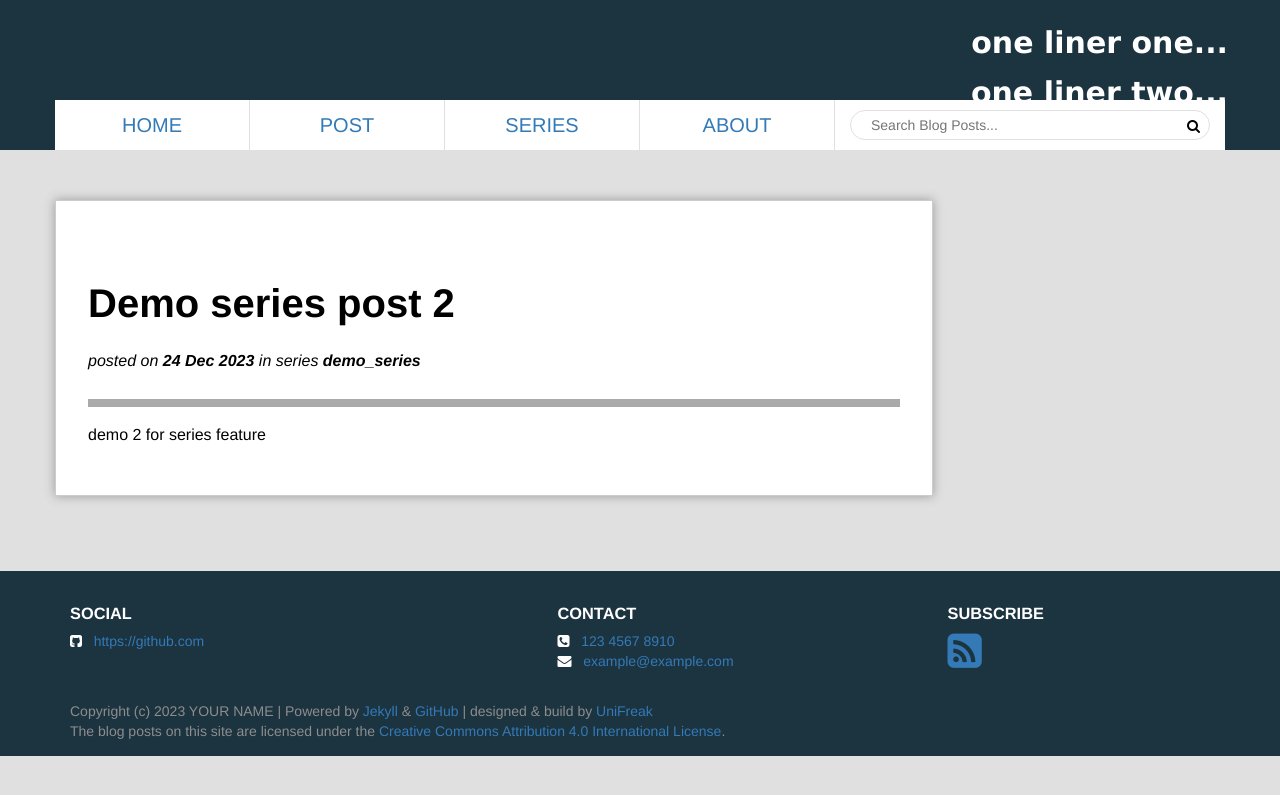
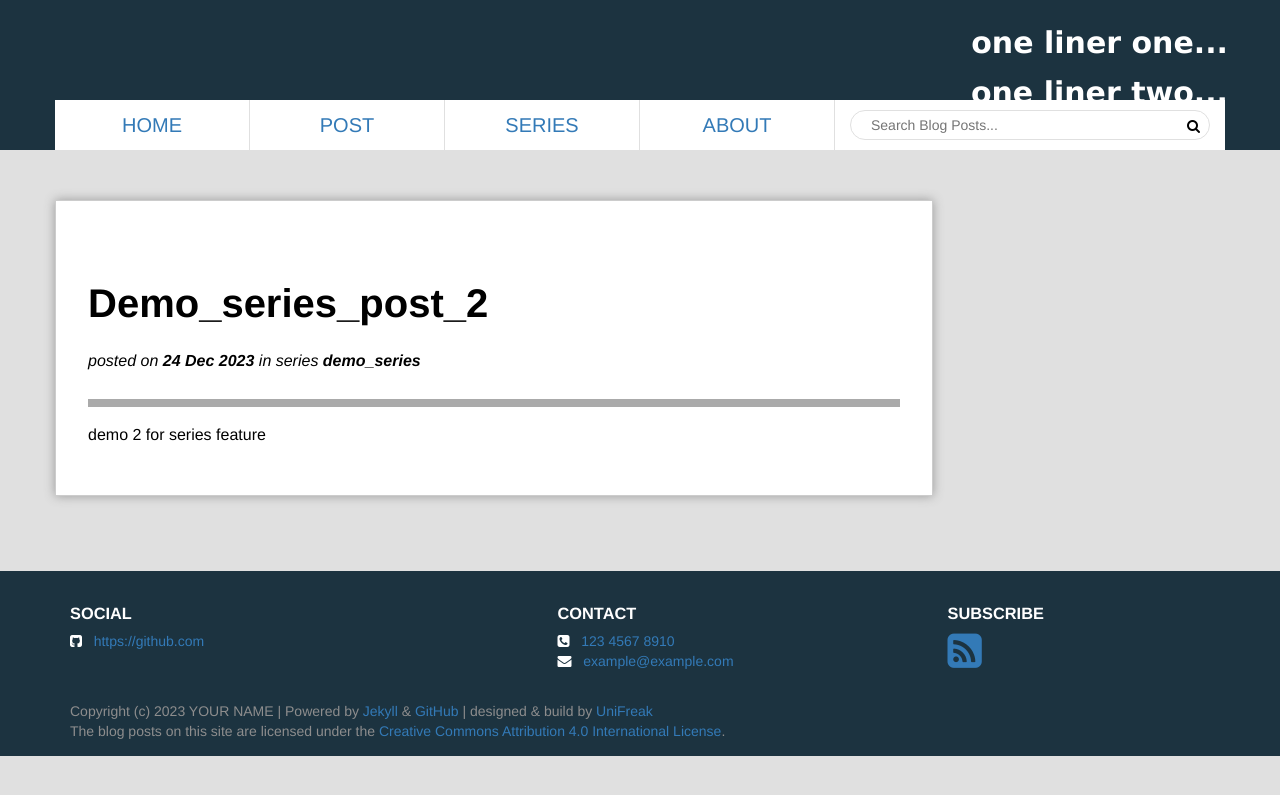
Before and after one commit to rudongyu/rudongyu.github.io, a Jekyll site: the page built from _demo_series/demo_series_post_2.md, in a window 1280 px wide. Shown: the top 795 px of the page. Built offline with Jekyll 4.4.1, drawn with Linux system fonts in a browser that asks for light colours.

Commit message:
change rule for capitalize

```diff
--- a/_layouts/post.html
+++ b/_layouts/post.html
@@ -5,7 +5,7 @@ markdown: true
 <div class="row">
   <div id="markdown-container" class="col-lg-9">
     <header>
-      <p id="post-title">{{ page.title | replace: "_", " " | capitalize}}</p>
+      <p id="post-title">{{ page.title }}</p>
       {% if page.tags %}
       <ul class="tags clearfix">
         {% for tag in page.tags %}
```
